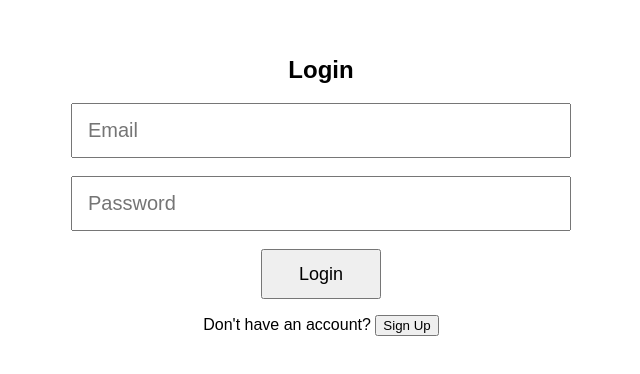
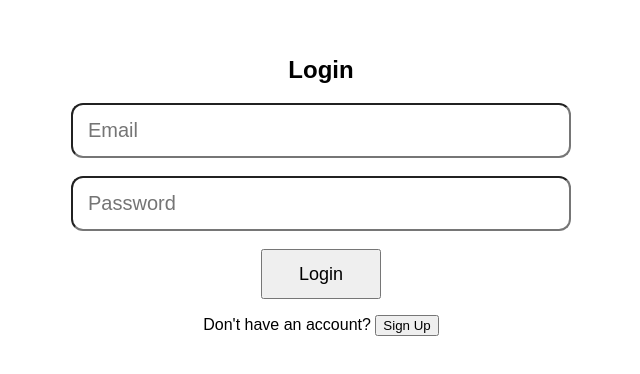
Before and after one commit to Amankr-26/URL_SHORTENER, a React app in the folder frontend/: page / in a window 1280 px wide. Shown: the part 206-580 px from the top of the page, without its empty margins (319-959 px from the left). Built offline with nearby package versions, Linux system fonts and the light colour scheme; no server answers; the HTML template or start-up script is replaced by a standard one.

Commit message:
css changed

```diff
--- a/frontend/src/App.css
+++ b/frontend/src/App.css
@@ -52,6 +52,7 @@ td {
   box-sizing: border-box;
   font-size: 20px;
   padding: 0 15px;
+  border-radius: 12px;
 }
 
 /* Make login button bigger */
```
